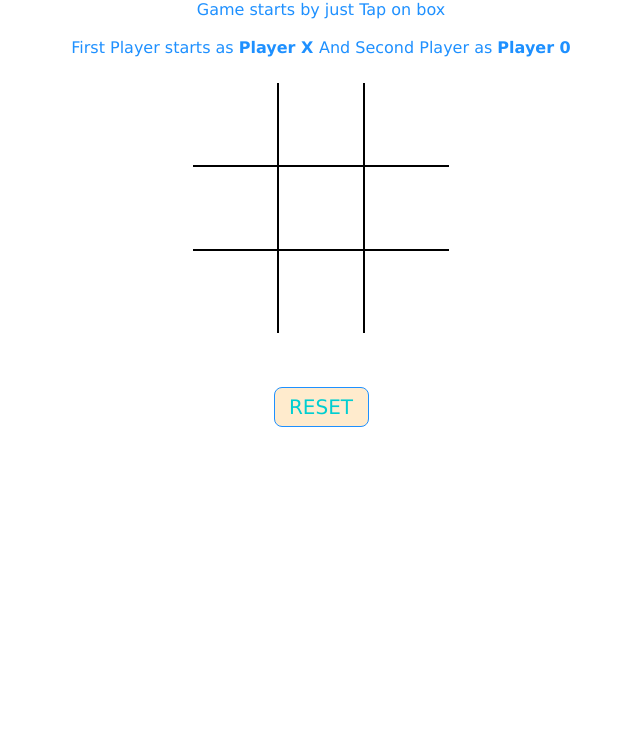
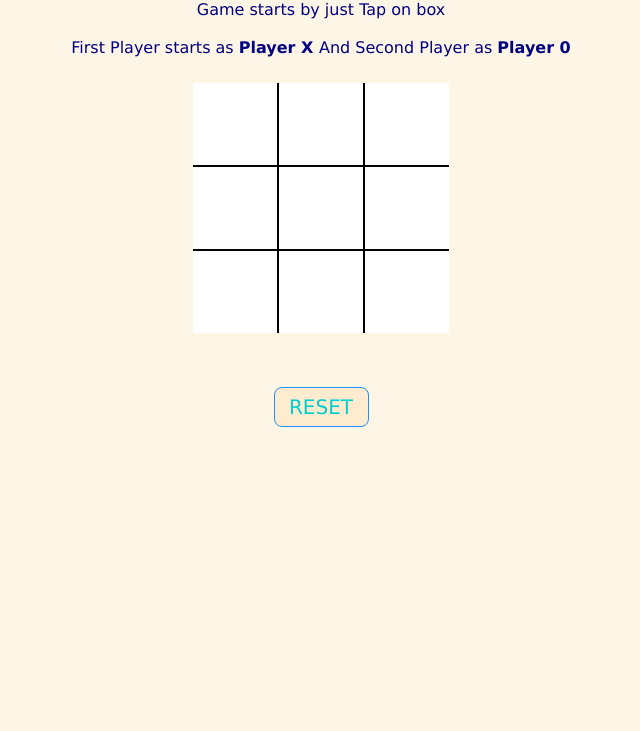
Before and after one commit to shailendrajoshi-lab/Tic-Tac-Toe, a plain HTML site: page index.html in a window 1280 px wide. Shown: the part 69-800 px from the top of the page, without its empty margins (319-959 px from the left). Drawn offline with Linux system fonts and the light colour scheme.

Commit message:
style.css

```diff
--- a/style.css
+++ b/style.css
@@ -1,3 +1,6 @@
+body{
+    background-color: oldlace;
+}
 h1 {
     color: orangered;
     margin-bottom: -5px;
@@ -109,5 +112,5 @@ p {
 #ins {
     font-family: Verdana,Geneva,
                     Tahoma, sans-serif;
-    color: dodgerblue;
+    color: navy;
     }
```
